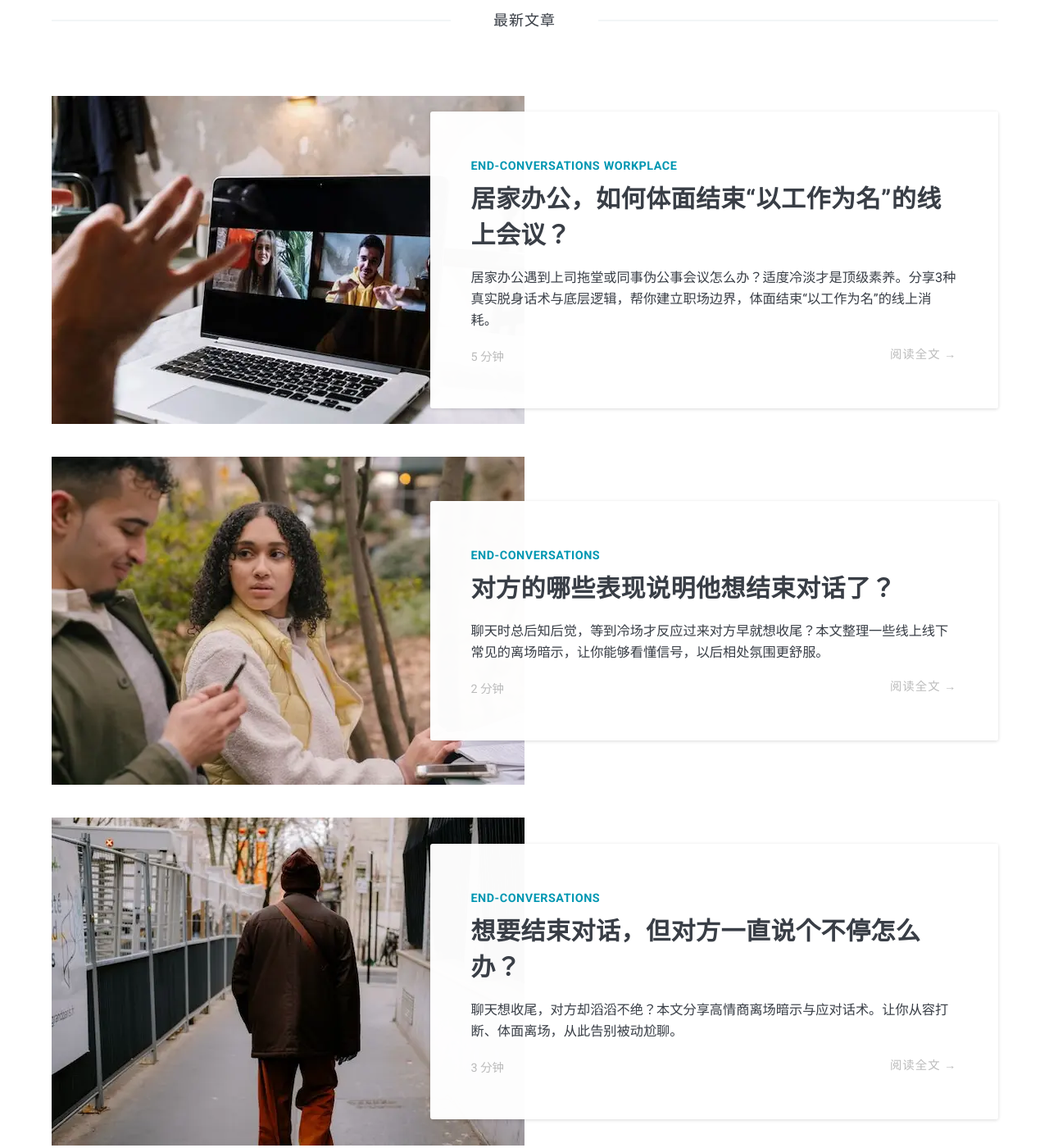
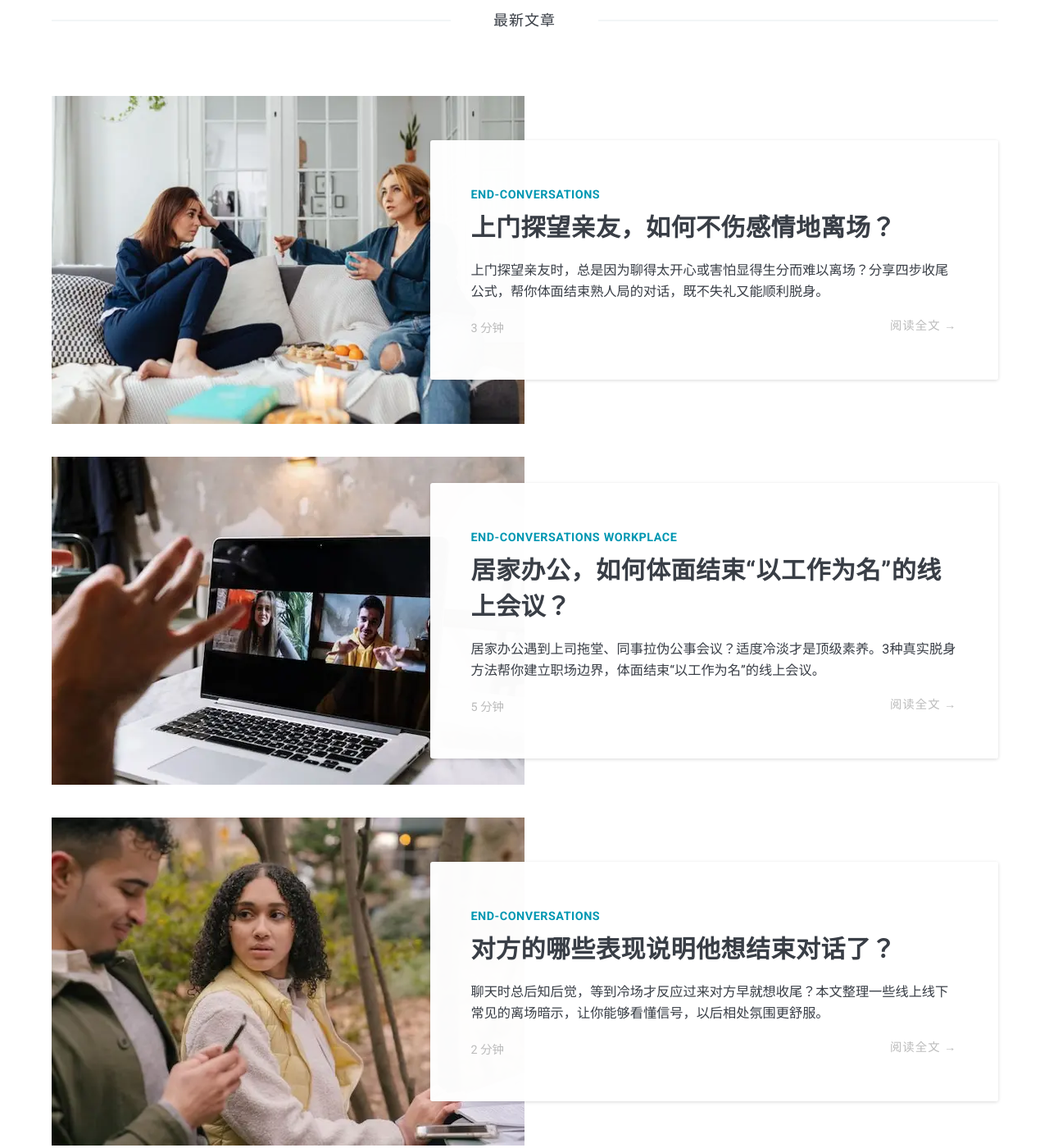
Before and after one commit to xiangxinotes/xiangxinotes.github.io, a Jekyll site: the page built from index.html, in a window 1280 px wide and 1400 px high, scrolled down 697 px. Shown: the whole window at 82% size. Built offline with Jekyll 4.4.1, drawn with Linux system fonts in a browser that asks for light colours; nearby versions of some CDN libraries; the list of posts is cut into pages by our own code; some of the changed lines change nothing that is shown; some of the changed text lies outside the part shown.

Commit message:
upload post: end-visits-to-relatives

```diff
--- a/_posts/2026-06-27-wfh-end-video-calls.markdown
+++ b/_posts/2026-06-27-wfh-end-video-calls.markdown
@@ -2,7 +2,7 @@
 layout: post
 title: "居家办公，如何体面结束“以工作为名”的线上会议？"
 date: 2026-06-27 16:14:00 +0800
-description: "居家办公遇到上司拖堂或同事伪公事会议怎么办？适度冷淡才是顶级素养。分享3种真实脱身话术与底层逻辑，帮你建立职场边界，体面结束“以工作为名”的线上消耗。"
+description: "居家办公遇到上司拖堂、同事拉伪公事会议？适度冷淡才是顶级素养。3种真实脱身方法帮你建立职场边界，体面结束“以工作为名”的线上会议。"
 image: pexels-cottonbro-6321231.webp
 image_alt: "一人坐在电脑前，电脑上显示的是视频会议画面 - 在家办公体面结束线上会议的方法"
 tags: end-conversations workplace
@@ -156,4 +156,4 @@ tags: end-conversations workplace
 
 作为[「结束对话」系列](/tag/end-conversations/){:target="_blank"}的第五篇，本文拆解了3种“以工作为名”的线上会议场景，让你有了体面结束下一次会议的勇气和方法。
 
-下周六我们将把目光转向**上门探望亲友时如何结束对话？**欢迎持续关注。
+下周六我们将把目光转向[**上门探望亲友时如何结束对话？**](/2026/07/04/end-visits-to-relatives/)欢迎持续关注。
--- /dev/null
+++ b/_posts/2026-07-03-end-visits-to-relatives.markdown
@@ -0,0 +1,116 @@
+---
+layout: post
+title: "上门探望亲友，如何不伤感情地离场？"
+date: 2026-07-04 15:12:00 +0800
+description: "上门探望亲友时，总是因为聊得太开心或害怕显得生分而难以离场？分享四步收尾公式，帮你体面结束熟人局的对话，既不失礼又能顺利脱身。"
+image: pexels-karola-g-6135180.webp
+image_alt: "两个女人面对面坐在沙发上聊天，其中一人在说话，另一个人则盯着她看 - 上门探望亲友体面对话的方法"
+tags: end-conversations
+---
+
+你也有过这样的经历吗：去亲戚或老友家串门，本来只想坐半小时，结果话题不停发散，等到离场时，天都黑了？
+
+上门探望亲友，如何在不伤感情的前提下体面地结束对话，曾一度困扰我。
+
+在经历了无数次尴尬的试探后，我总结出了一套去亲友家做客的**四步收尾公式**。今天就把它分享给你，让它也帮你掌握离场主动权。
+
+## 上门拜访时的离场难在哪？
+
+在之前的文章里，我们聊过[结束对话的通用话术](/2026/05/30/how-to-end-a-conversation-basic-guide/#通用收尾话术)。比如感慨聊得投缘，或表达收获满满。
+
+写这篇文章时，我重新审视了这些话术，发现其中一些在上门探望亲友的情境下，依然是可以使用的。
+
+那为什么我们还是会觉得离场那么难呢？
+
+因为面对亲朋好友时，我们会担心突然站起来说“我得走了”显得太突兀，或者破坏到对方正高涨的情绪，所以往往话到嘴边也会咽回去。
+
+但其实，你完全可以用本文的四步收尾公式将结束对话变得贴心又温暖。
+
+## 四步收尾公式
+
+这个公式分为以下四步：
+1. 表明来意
+1. 做总结
+1. 表示不再耽误对方的时间
+1. 邀请对方
+
+这个公式的底层逻辑是，在表达友好、不伤害对方感情的前提下，实现自己的体面离场。是真正的双赢。
+
+接下来我们一起看看，我们是如何在这四步里既表达了自己的友好，又体面离场的。
+
+### 第一步 表明来意
+
+上门拜访亲友时，闲聊的话题往往不断发散。
+
+如果想要离场，那么你需要用一句话抓住对方的注意力。这句话的内容就是你上门拜访的原因。
+
+通过表明来意，你能够轻松地把话题从发散中拉回来，而不显得突兀。
+
+### 第二步 做总结
+
+你做的总结可以是今天对话的感受，也可以是你观察到的实际情况。
+
+这一步相当于给对话画上一个隐形的句号，暗示**你的正事已经办完了，是时候离开了**。
+
+你也可以在做总结时附加情绪价值，传达出**你今天的拜访是愉快的、有收获的**。
+
+### 第三步 表示不再耽误对方的时间
+
+当你说“我就不耽误你的时间了。”的时候，你还是在表达你要走了，但是因为你把结束对话的原因归给了自己，而不是对方，所以并不会伤害到对方的感情。
+
+而且当你说“不想继续耽误你”的时候，对方也会感觉你很为他着想。
+
+非常双赢的话术，建议牢记。
+
+### 第四步 邀请对方
+
+只有你过得很愉快的时候，你才会邀请对方。
+
+所以邀请对方去你家坐坐这句话就是在告诉对方“我喜欢你。”
+
+![{{page.image_alt}}]({{ site.baseurl }}/images/{{page.image}})
+*探访亲友，与亲友对话 <a href="https://www.pexels.com/photo/two-women-sitting-while-talking-on-a-sofa-6135180/">Photo</a> by www.kaboompics.com*
+
+就这样，只用四步，你就成功地表现出了你的友好和体谅，既没有伤害对方的感情，而且还成功脱身了。
+
+## 真实场景的运用举例
+
+我知道，只知道公式和背后的逻辑，你可能还是不知道怎么说。所以我带着例子来了！
+
+### 探望很久不见的大学同学
+
+想要离开的时候，你可以这样说：“话说从上次在咖啡店偶遇之后，咱们得有2年没见了吧。我经常会想到你，这次终于见到了。（来意）能和你这样敞开心扉地聊这么久也太开心了，感觉就像回到了上大学的时候一样。（总结）时间也不早了，我就不继续耽误你的时间了。（不耽误）有时间也去我那坐坐啊。（邀约）”
+
+### 探望脚部受伤的亲戚
+
+你可以在想要离开时这样说：“我今天过来主要就是看看你脚好了没。（来意）看到你脚好了很多，我就放心了。（总结）那我就不耽误你们更多的亲子时光了。（不耽误）回头脚好了也去我家玩玩，啊～（邀约）”
+
+## 公式补充说明
+
+如果你看到例子之后，觉得一下子要说这么多句话，压力很大。
+
+那我想强调的是，你完全可以把这四步中的每一步都拆成对话形式，渐进式地离场。
+
+还是探望脚部受伤的亲戚这个例子，实际对话可能是：
+- 你：“我今天过来其实主要就是看看你脚好了没。”（来意）
+- 对方：“感觉好多了，不过完全好肯定还要花点时间。”
+- 你：“那确实。不过看到你脚好了很多，我就放心了。”（总结）
+- 对方：“没啥大事，不用太操心。”
+- 你：“行，那我就先走了。你这个大忙人，也难得在家陪陪孩子，我就不耽误你们更多的亲子时光了。”（不耽误）
+- 对方：“哪是耽误呢，你过来陪我聊天，我开心还来不及呢。”
+- 你：“我当然乐意了，等回头你脚完全好了去我家找我玩，到时候咱们再好好聊聊。”（邀约）
+- 对方：“好，回头找你玩。”
+
+---
+
+下次再去亲友家串门，不妨在心里默念本文提到的这四步。
+
+当你掌握离场节奏，能够从容地离场时，你会意识到，你不仅守住了自己的时间，也让关系变得更加轻松和舒适。
+
+至此，[「结束对话」系列](/tag/end-conversations/){:target="_blank"}文章就全部更新完毕了。🎉🎉🎉
+
+我们一路上重建了认知，掌握了话术，现在还能轻松应对职场会议和亲友拜访的离场，我为我俩感到骄傲！
+
+当然，社交场景千变万化，这个系列不可能覆盖所有问题。所以如果你有任何困惑，欢迎在评论区提出。如果大家都觉得值得深入聊聊，那我说不定会为你加更“番外篇”哦！
+
+保持健康，我们下周六的下篇文章见！
```
Also changed, not shown: images/pexels-karola-g-6135180.webp (added).
